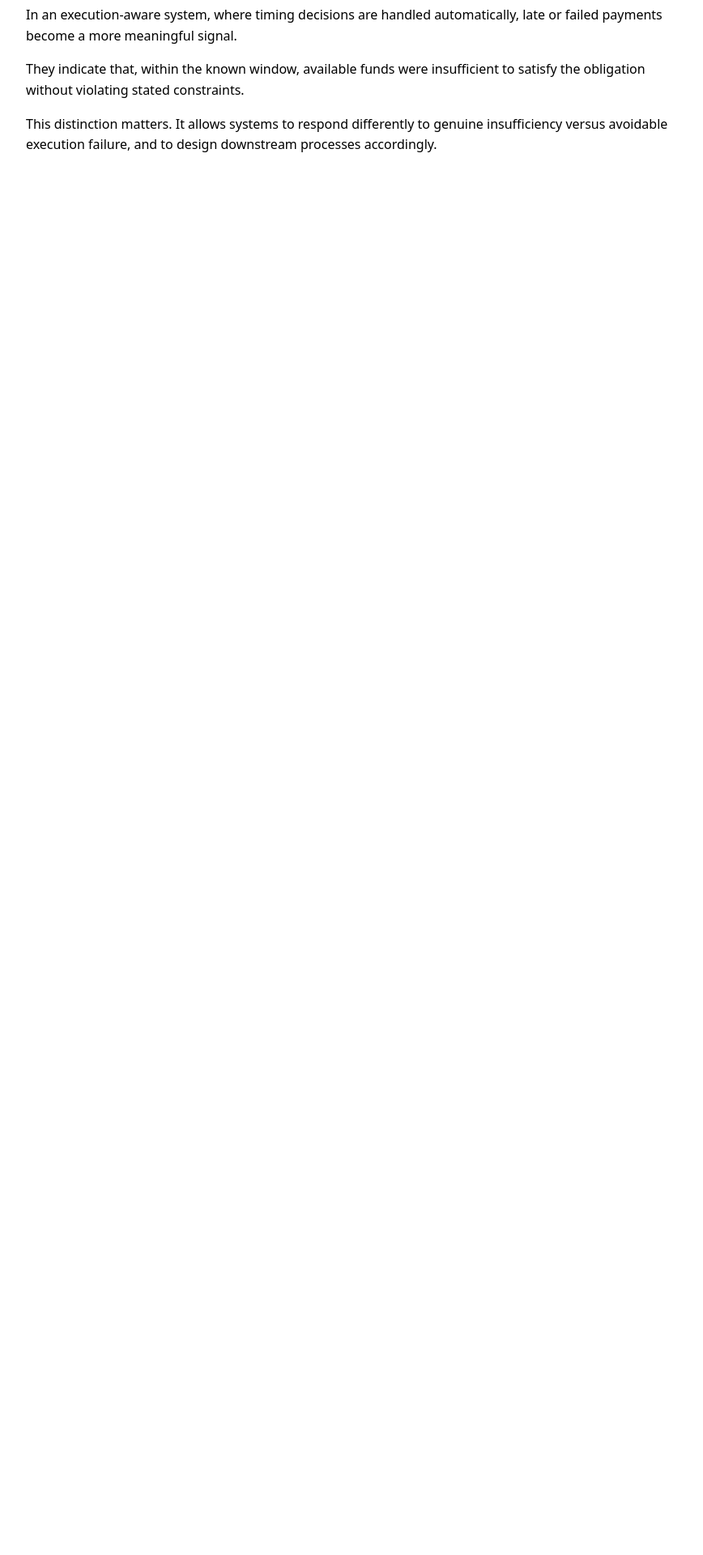
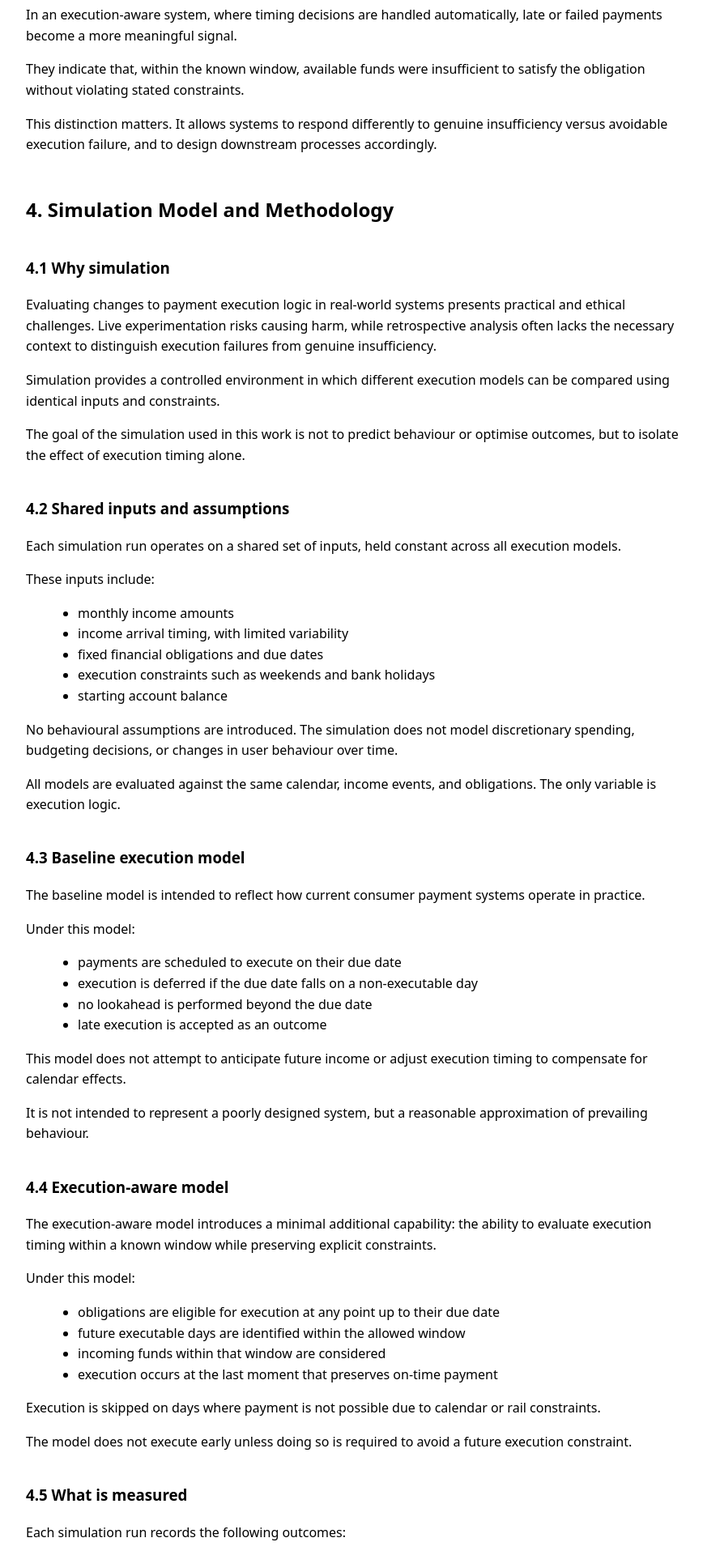
Before and after one commit to tjredstone/payments-execution, a Flask app: page /paper in a window 1280 px wide. Shown: the part 4559-6479 px from the top of the page at 81% size, without its empty margins (8-876 px from the left). Before the commit the page ends 4747 px from the top, so only its background shows below. Run offline with Flask 3, Linux system fonts and the light colour scheme.

Commit message:
Whitepaper section 4

```diff
--- a/templates/paper.html
+++ b/templates/paper.html
@@ -392,6 +392,162 @@
         and to design downstream processes accordingly.
     </p>
 
+    <!-- SECTION 4 -->
+
+    <h2>4. Simulation Model and Methodology</h2>
+
+    <h3>4.1 Why simulation</h3>
+
+    <p>
+        Evaluating changes to payment execution logic in real-world systems
+        presents practical and ethical challenges.
+        Live experimentation risks causing harm,
+        while retrospective analysis often lacks the necessary context
+        to distinguish execution failures from genuine insufficiency.
+    </p>
+
+    <p>
+        Simulation provides a controlled environment in which
+        different execution models can be compared
+        using identical inputs and constraints.
+    </p>
+
+    <p>
+        The goal of the simulation used in this work is not to predict behaviour
+        or optimise outcomes,
+        but to isolate the effect of execution timing alone.
+    </p>
+
+    <h3>4.2 Shared inputs and assumptions</h3>
+
+    <p>
+        Each simulation run operates on a shared set of inputs,
+        held constant across all execution models.
+    </p>
+
+    <p>
+        These inputs include:
+    </p>
+
+    <ul>
+        <li>monthly income amounts</li>
+        <li>income arrival timing, with limited variability</li>
+        <li>fixed financial obligations and due dates</li>
+        <li>execution constraints such as weekends and bank holidays</li>
+        <li>starting account balance</li>
+    </ul>
+
+    <p>
+        No behavioural assumptions are introduced.
+        The simulation does not model discretionary spending,
+        budgeting decisions, or changes in user behaviour over time.
+    </p>
+
+    <p>
+        All models are evaluated against the same calendar,
+        income events, and obligations.
+        The only variable is execution logic.
+    </p>
+
+    <h3>4.3 Baseline execution model</h3>
+
+    <p>
+        The baseline model is intended to reflect how
+        current consumer payment systems operate in practice.
+    </p>
+
+    <p>
+        Under this model:
+    </p>
+
+    <ul>
+        <li>payments are scheduled to execute on their due date</li>
+        <li>execution is deferred if the due date falls on a non-executable day</li>
+        <li>no lookahead is performed beyond the due date</li>
+        <li>late execution is accepted as an outcome</li>
+    </ul>
+
+    <p>
+        This model does not attempt to anticipate future income
+        or adjust execution timing to compensate for calendar effects.
+    </p>
+
+    <p>
+        It is not intended to represent a poorly designed system,
+        but a reasonable approximation of prevailing behaviour.
+    </p>
+
+    <h3>4.4 Execution-aware model</h3>
+
+    <p>
+        The execution-aware model introduces a minimal additional capability:
+        the ability to evaluate execution timing within a known window
+        while preserving explicit constraints.
+    </p>
+
+    <p>
+        Under this model:
+    </p>
+
+    <ul>
+        <li>obligations are eligible for execution at any point up to their due date</li>
+        <li>future executable days are identified within the allowed window</li>
+        <li>incoming funds within that window are considered</li>
+        <li>execution occurs at the last moment that preserves on-time payment</li>
+    </ul>
+
+    <p>
+        Execution is skipped on days where payment is not possible
+        due to calendar or rail constraints.
+    </p>
+
+    <p>
+        The model does not execute early unless doing so is required
+        to avoid a future execution constraint.
+    </p>
+
+    <h3>4.5 What is measured</h3>
+
+    <p>
+        Each simulation run records the following outcomes:
+    </p>
+
+    <ul>
+        <li>number of on-time payments</li>
+        <li>number of late payments</li>
+        <li>total number of days payments were late</li>
+        <li>number of failed payments</li>
+        <li>lowest account balance observed</li>
+    </ul>
+
+    <p>
+        These metrics are intended to capture both
+        the frequency and severity of execution failure,
+        as well as any changes in liquidity risk.
+    </p>
+
+    <h3>4.6 Interpreting results</h3>
+
+    <p>
+        Because all non-execution variables are held constant,
+        differences in outcomes can be attributed directly
+        to execution logic.
+    </p>
+
+    <p>
+        In particular, reductions in late payments
+        without corresponding increases in failed payments
+        indicate that lateness was not required
+        to preserve solvency.
+    </p>
+
+    <p>
+        The simulation does not claim to model all real-world complexity.
+        Its purpose is to demonstrate that,
+        under realistic constraints,
+        execution timing alone can materially affect outcomes.
+    </p>
+
 </body>
 
 </html>
```
